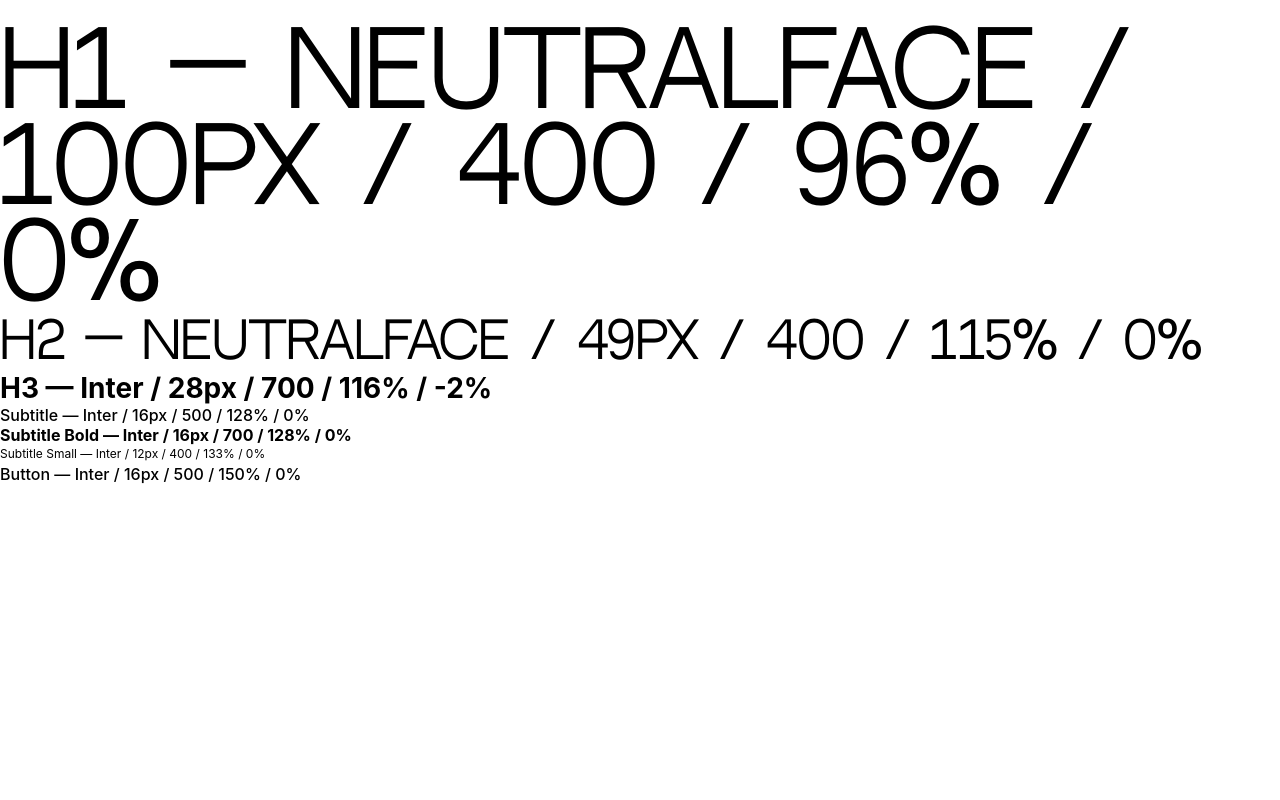
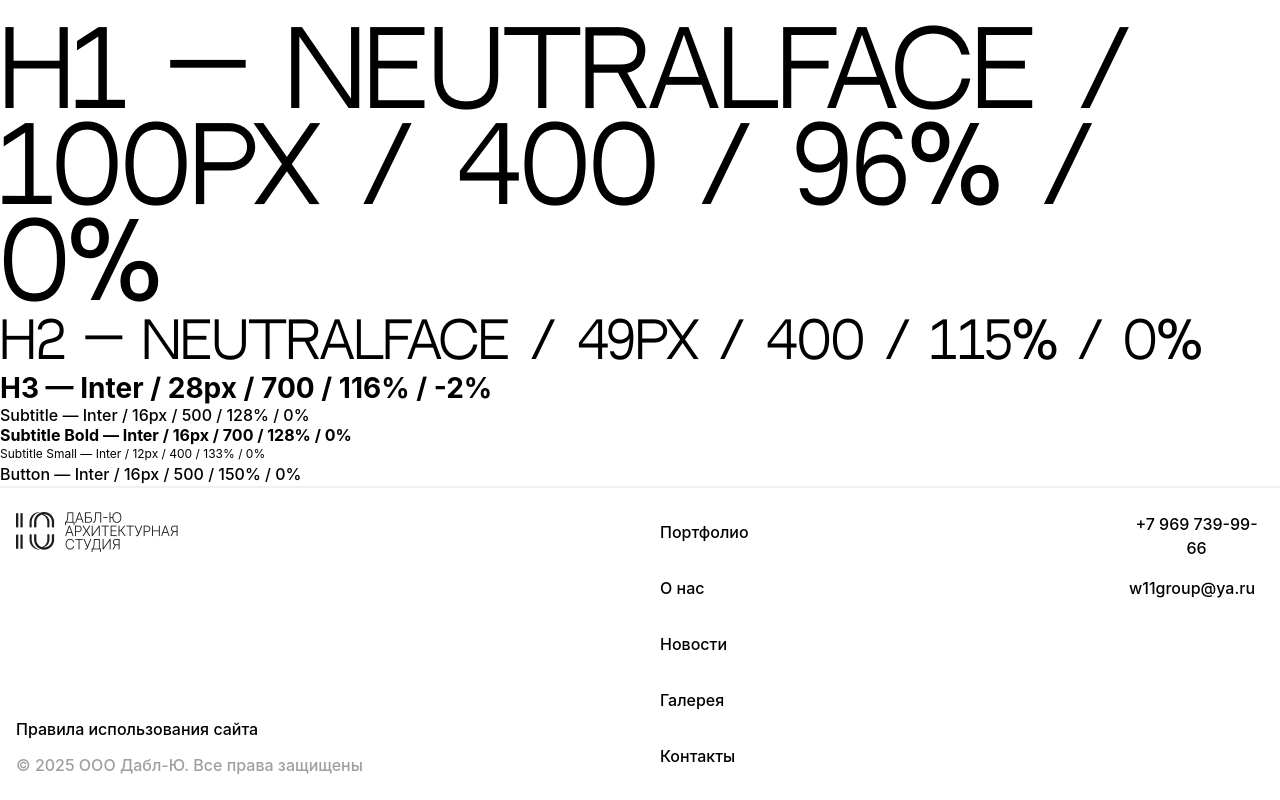
Before and after one commit to vastolya/uu, a Next.js app: page / in a window 1280 px wide. Shown: the part 1952-2752 px from the top of the page. Before the commit the page ends 2438 px from the top, so only its background shows below. Built offline with nearby package versions, Linux system fonts and the light colour scheme.

Commit message:
add basic footer

```diff
--- a/src/app/layout.tsx
+++ b/src/app/layout.tsx
@@ -1,6 +1,7 @@
 import type { Metadata } from "next";
 import "./globals.css";
 import Header from "@/components/layout/Header";
+import Footer from "@/components/layout/Footer";
 
 export const metadata: Metadata = {
   title: "Дабл-Ю",
@@ -17,6 +18,7 @@
       <body>
         <Header />
         {children}
+        <Footer />
       </body>
     </html>
   );
--- /dev/null
+++ b/src/components/layout/Footer.tsx
@@ -0,0 +1,44 @@
+import React from "react";
+import Image from "next/image";
+import { PageSection } from "./PageSection";
+import LogoUU from "../../../public/logoUU.png";
+import Link from "next/link";
+
+const Footer = () => {
+  return (
+    <div className="border-t-2 border-[var(--color-border-gray)] py-6">
+      <PageSection>
+        <div className="col-span-4 flex flex-col justify-between">
+          <div className="relative h-10 w-[20.75rem]">
+            <Image src={LogoUU} alt="LogoUU" fill className="object-contain" />
+          </div>{" "}
+          <div className="">
+            <p className="subtitle pb-4">Правила использования сайта</p>
+            <p className="subtitle text-[var(--color-gray)]">
+              © 2025 ООО Дабл-Ю. Все права защищены
+            </p>
+          </div>
+        </div>
+        <div className="col-span-3 flex flex-col gap-4">
+          {["Портфолио", "О нас", "Новости", "Галерея", "Контакты"].map(
+            (item, index) => (
+              <Link key={index} href={"/"}>
+                <button className="cursor-pointer p-2">{item}</button>
+              </Link>
+            )
+          )}
+        </div>
+        <div className="flex flex-col gap-4">
+          <Link href={"/"}>
+            <button className="cursor-pointer">+7 969 739-99-66</button>
+          </Link>
+          <Link href={"/"}>
+            <button className="cursor-pointer">w11group@ya.ru</button>
+          </Link>
+        </div>
+      </PageSection>
+    </div>
+  );
+};
+
+export default Footer;
```
